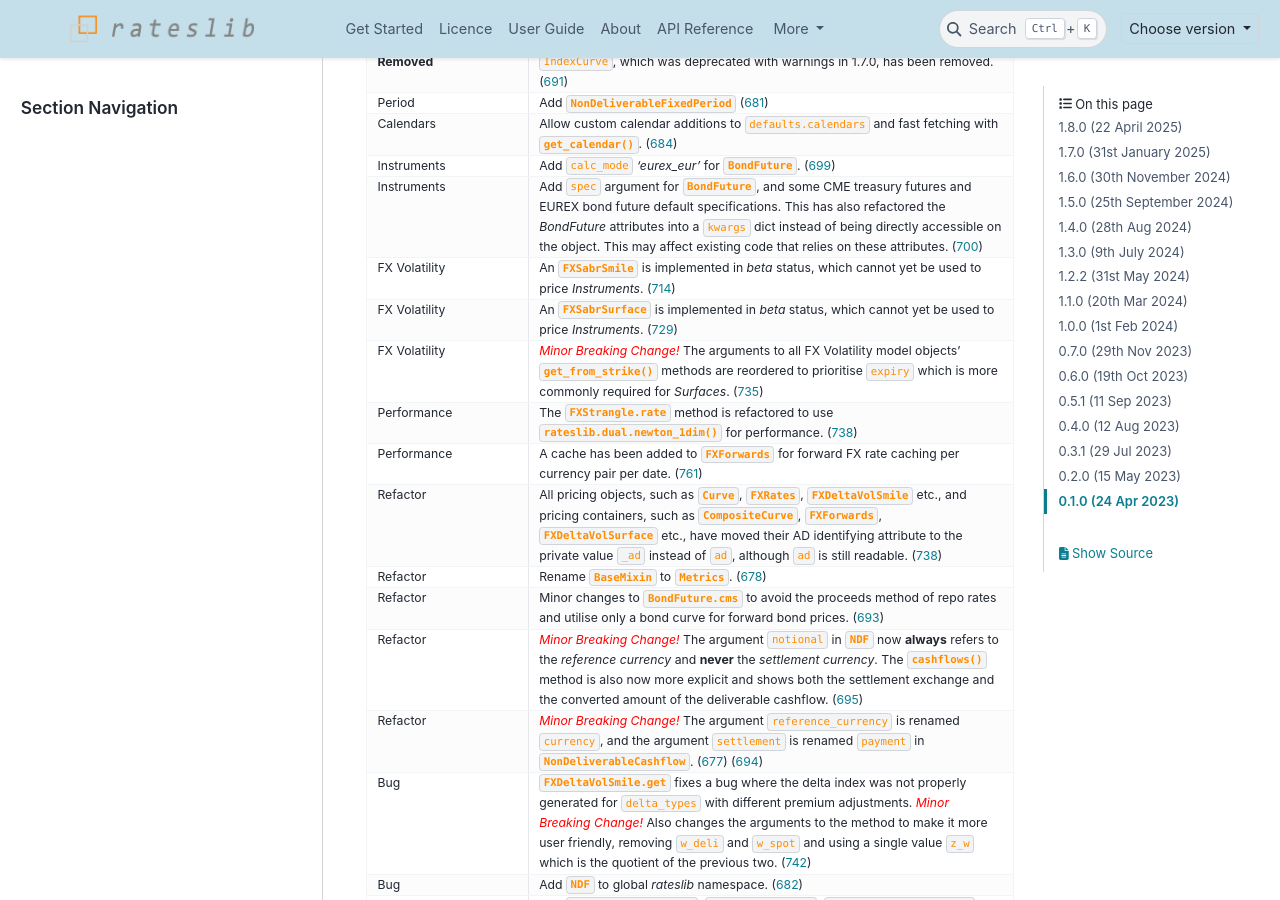
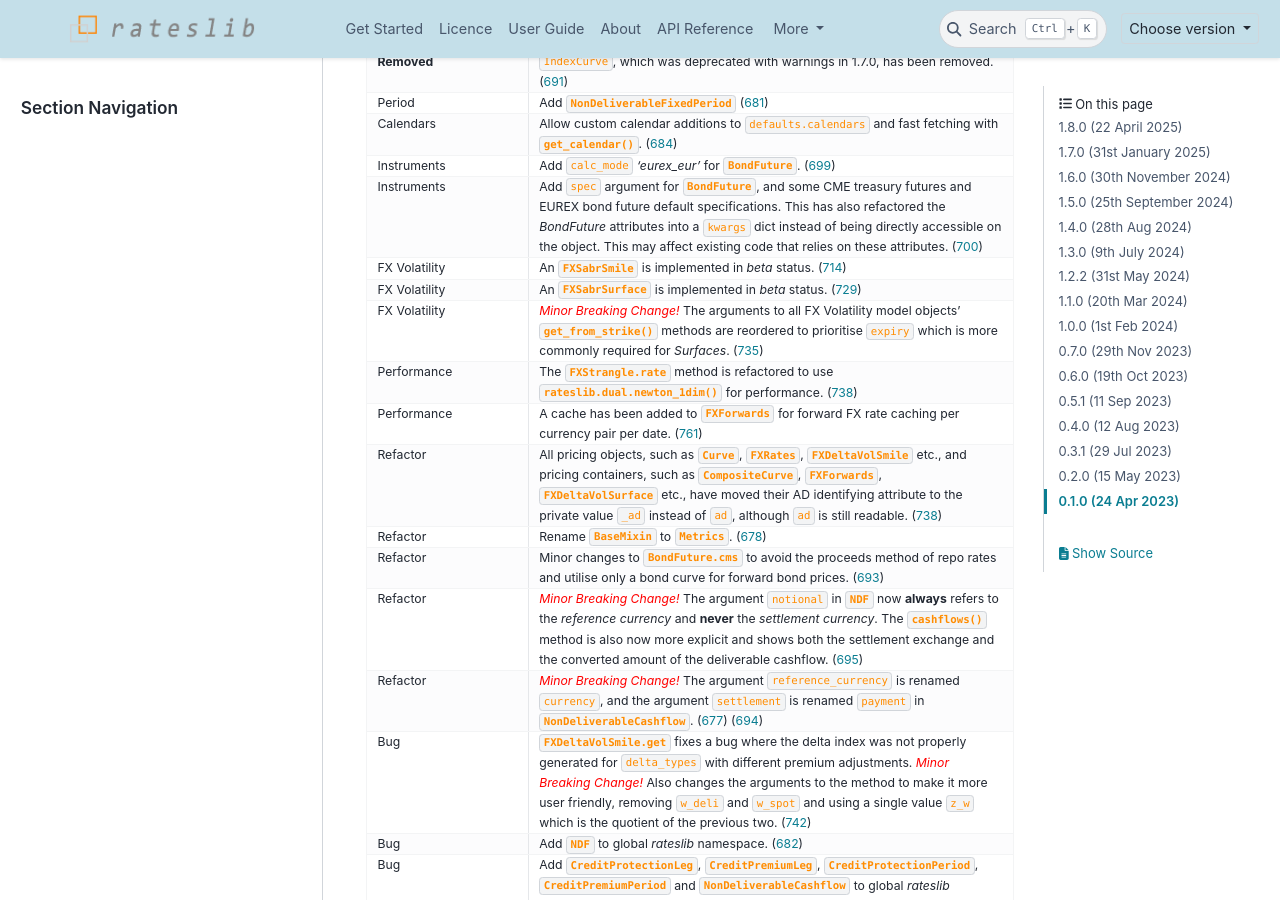
Before and after one commit to attack68/rateslib, a Sphinx documentation site: the page built from docs/source/i_whatsnew.rst, in a window 1280 px wide and 900 px high, scrolled down 319 px. Built offline with Sphinx 7.4.7 and the PyData theme 0.15.4, drawn with Linux system fonts in a browser that asks for light colours; comment, search, counter and statistics services are not loaded.

Commit message:
RLS: 1.8.0

```diff
--- a/docs/source/i_whatsnew.rst
+++ b/docs/source/i_whatsnew.rst
@@ -41,12 +41,10 @@ email contact, see `rateslib <https://rateslib.com>`_.
        attributes.
        (`700 <https://github.com/attack68/rateslib/pull/700>`_)
    * - FX Volatility
-     - An :class:`~rateslib.fx_volatility.FXSabrSmile` is implemented in *beta* status, which
-       cannot yet be used to price *Instruments*.
+     - An :class:`~rateslib.fx_volatility.FXSabrSmile` is implemented in *beta* status.
        (`714 <https://github.com/attack68/rateslib/pull/714>`_)
    * - FX Volatility
-     - An :class:`~rateslib.fx_volatility.FXSabrSurface` is implemented in *beta* status, which
-       cannot yet be used to price *Instruments*.
+     - An :class:`~rateslib.fx_volatility.FXSabrSurface` is implemented in *beta* status.
        (`729 <https://github.com/attack68/rateslib/pull/729>`_)
    * - FX Volatility
      - :red:`Minor Breaking Change!` The arguments to all FX Volatility model objects'
```
